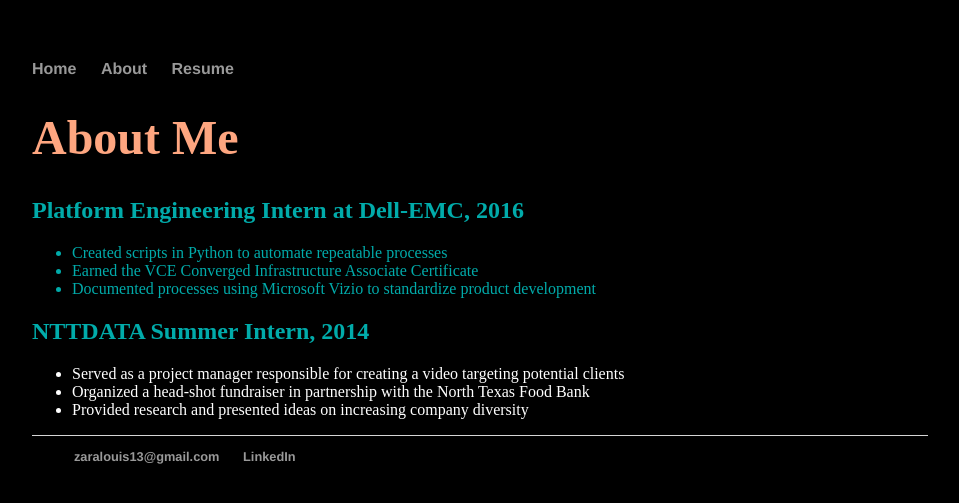
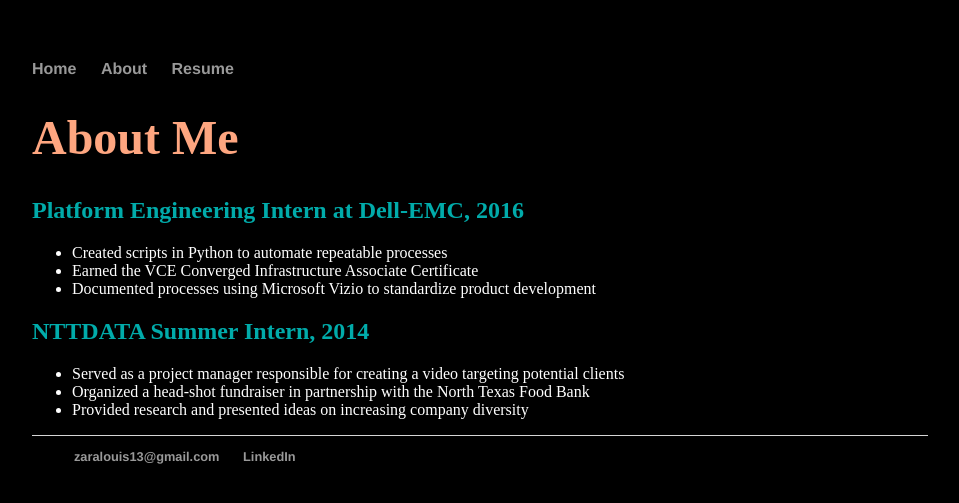
Before and after one commit to zaralouis/zaralouis.github.io, a Jekyll site: the page built from resume/index.html, in a window 1280 px wide. Shown: the top 503 px of the page, without its empty margins (160-1119 px from the left). Built offline with Jekyll 4.4.1, drawn with Linux system fonts in a browser that asks for light colours.

Commit message:
Update index.html

```diff
--- a/resume/index.html
+++ b/resume/index.html
@@ -13,8 +13,8 @@
 	<body bgcolor="	#000000">
 		<h1><font face="Minion Web" color="#FEA680">About Me</h1></font>
 		<div class="container">
-    		<div class="blurb"><font face="Minion Web" color="#01ABAA"><h2> Platform Engineering Intern at Dell-EMC, 2016</h2>
-			<ul style="list-style-type:disc" color = "#FFFFFF">
+    		<div class="blurb"><font face="Minion Web" color="#01ABAA"><h2> Platform Engineering Intern at Dell-EMC, 2016</h2></font>
+			<ul style="list-style-type:disc" color = "#FFFFFF"><font face="Minion Web" color="#FFFFFF">
   				<li>Created scripts in Python to automate repeatable processes</li>
   				<li>Earned the VCE Converged Infrastructure Associate Certificate</li>
   				<li>Documented processes using Microsoft Vizio to standardize product development</li>
```
